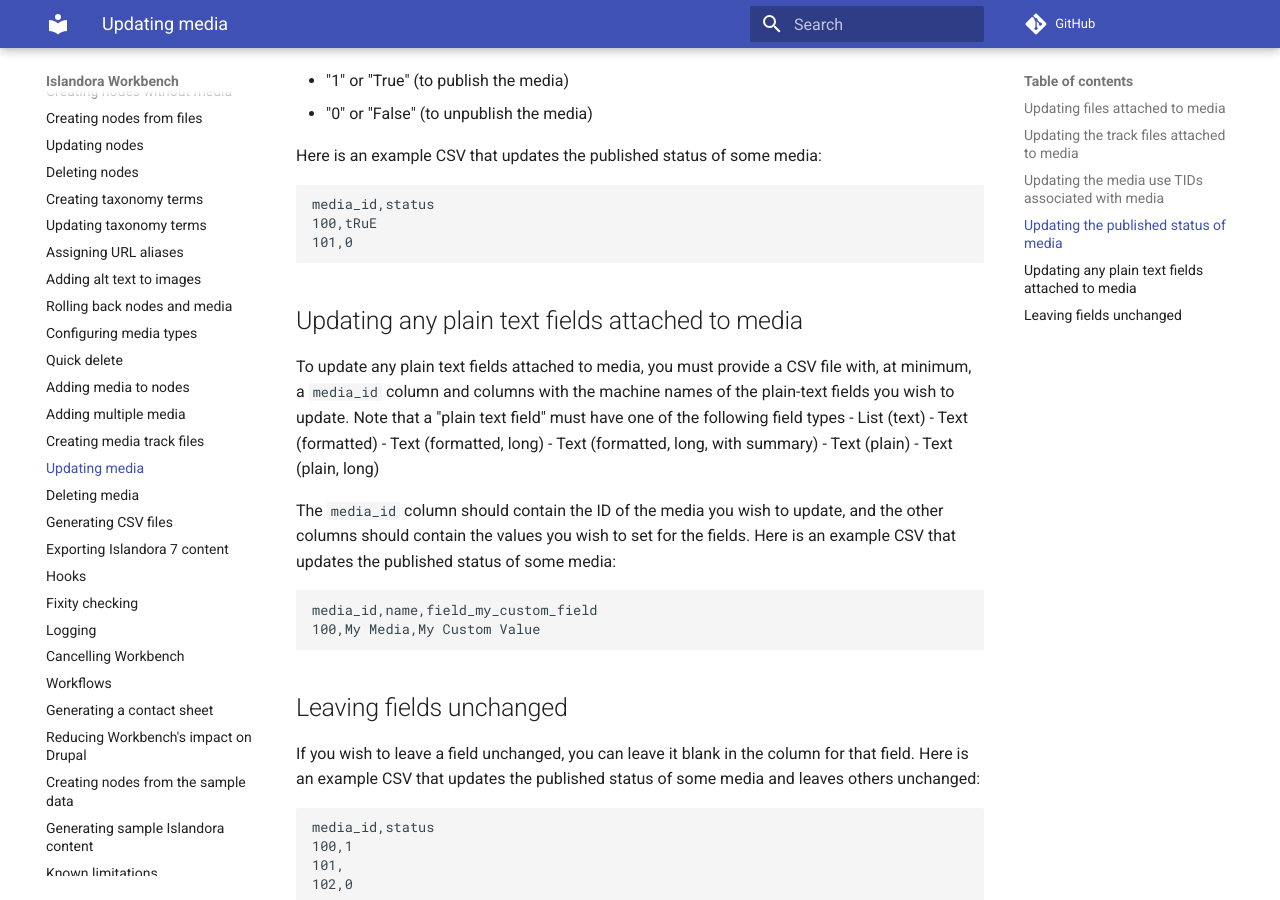
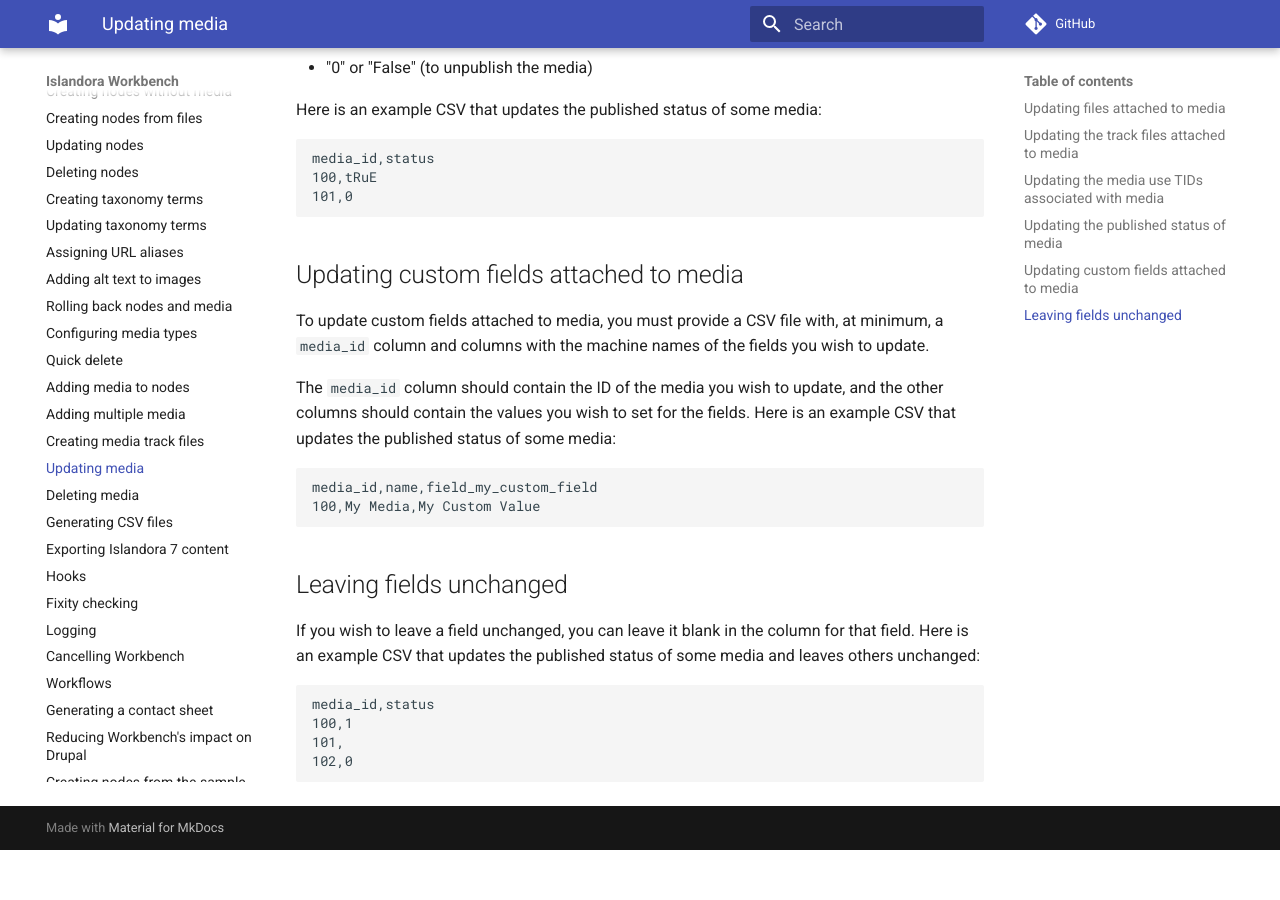
Before and after one commit to mjordan/islandora_workbench_docs, an MkDocs documentation site: the page built from docs/updating_media.md, in a window 1280 px wide and 900 px high, scrolled down 3454 px. Built offline with MkDocs 1.6.1 and Material for MkDocs 9.7.7, drawn with Linux system fonts in a browser that asks for light colours; comment, search, counter and statistics services are not loaded; after the commit the page ends 4304 px from its top, so only the background shows below that; some of the changed text lies outside the part shown.

Commit message:
Updated Updating Media docs to clarify types of fields now supported.

````diff
--- a/docs/updating_media.md
+++ b/docs/updating_media.md
@@ -22,10 +22,10 @@ Currently, the `update_media` routine has support for the following operations:
 - Updating the set of track files attached to media
 - Updating the Media Use TIDs associated with media
 - Updating the published status of media
-- Updating any plain text fields in media (currently, updating other field types is not possible, but there is an open [Github issue](https://github.com/mjordan/islandora_workbench/issues/606) for doing so)
+- Updating custom fields of any supported field type
 
 !!! warning
-    Currently, `update_media` replaces existing field values with those in the input CSV file, and replaces existing files with those named in the CSV.
+    Currently, `update_media` tasks replace existing files with those named in the CSV.
 
 ## Updating files attached to media
 !!! note
@@ -113,14 +113,8 @@ media_id,status
 101,0
 ```
 
-## Updating any plain text fields attached to media
-To update any plain text fields attached to media, you must provide a CSV file with, at minimum, a `media_id` column and columns with the machine names of the plain-text fields you wish to update. Note that a "plain text field" must have one of the following field types
-- List (text)
-- Text (formatted)
-- Text (formatted, long)
-- Text (formatted, long, with summary)
-- Text (plain)
-- Text (plain, long)
+## Updating custom fields attached to media
+To update custom fields attached to media, you must provide a CSV file with, at minimum, a `media_id` column and columns with the machine names of the fields you wish to update.
 
 The `media_id` column should contain the ID of the media you wish to update, and the other columns should contain the values you wish to set for the fields. Here is an example CSV that updates the published status of some media:
 
````
Also changed, not shown: docs/changelog.md (+2 -1 lines).
